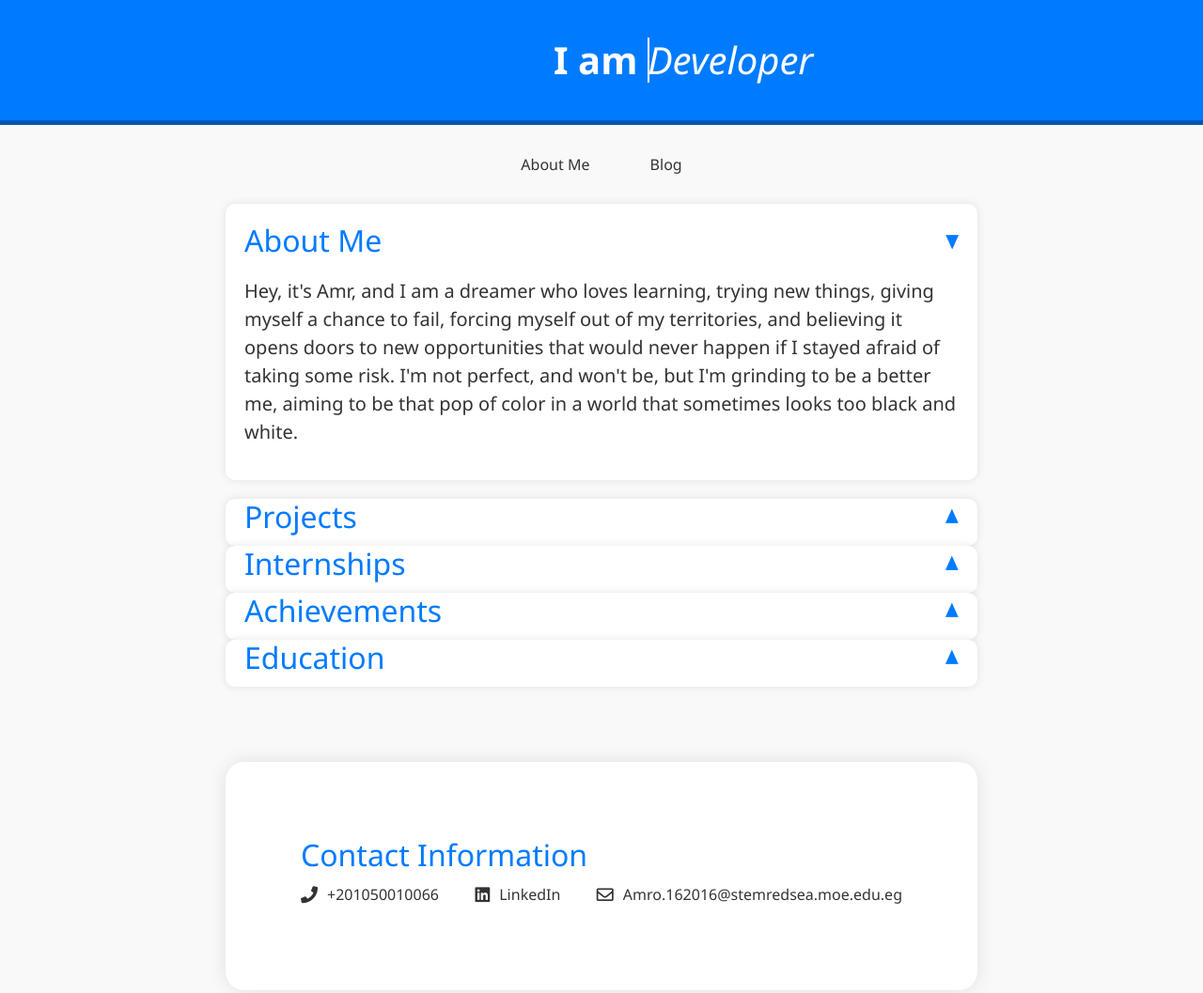
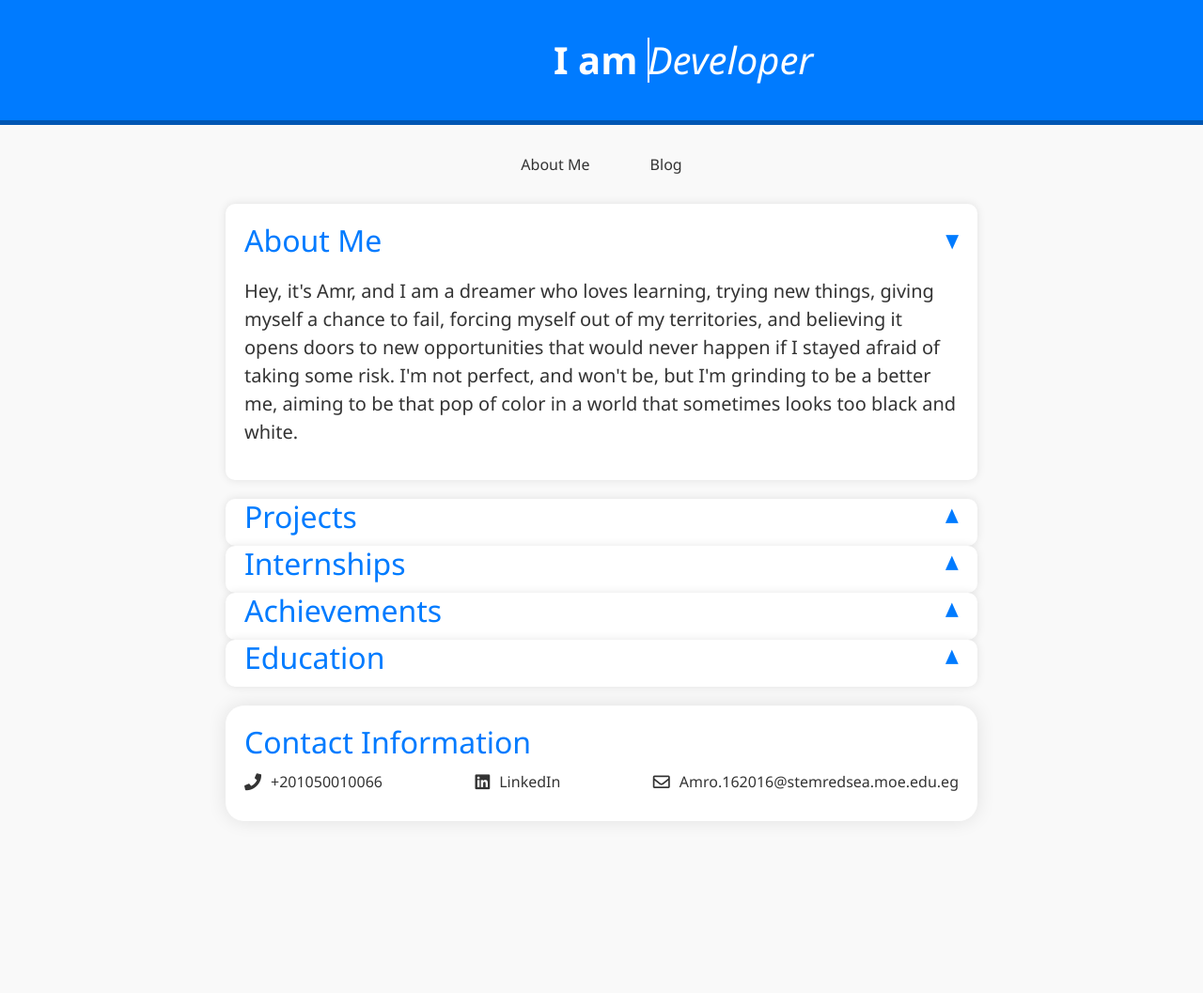
Before and after one commit to justboywithakeyboard/AmrKhaled, a plain HTML site: page index.html in a window 1280 px wide. Shown: the whole page at 94% size. After the commit the page ends 894 px from the top, so only its background shows below. Drawn offline with nearby package versions, Linux system fonts and the light colour scheme.

Commit message:
Update index.html

```diff
--- a/index.html
+++ b/index.html
@@ -149,8 +149,8 @@
         }
 
         .contact-box {
-            margin: 80px auto;
-            padding: 80px;
+            margin: 20px auto;
+            padding: 20px;
             background-color: #fff;
             border-radius: 20px;
             box-shadow: 0 0 20px rgba(0, 0, 0, 0.1);
@@ -193,7 +193,7 @@
     <!-- Navigation Options -->
     <div class="navigation-options">
         <a href="#about">About Me</a>
-        <a href="blog.html">Blog</a>
+        <a href="Blog.html">Blog</a>
     </div>
 
     <div class="content">
```
